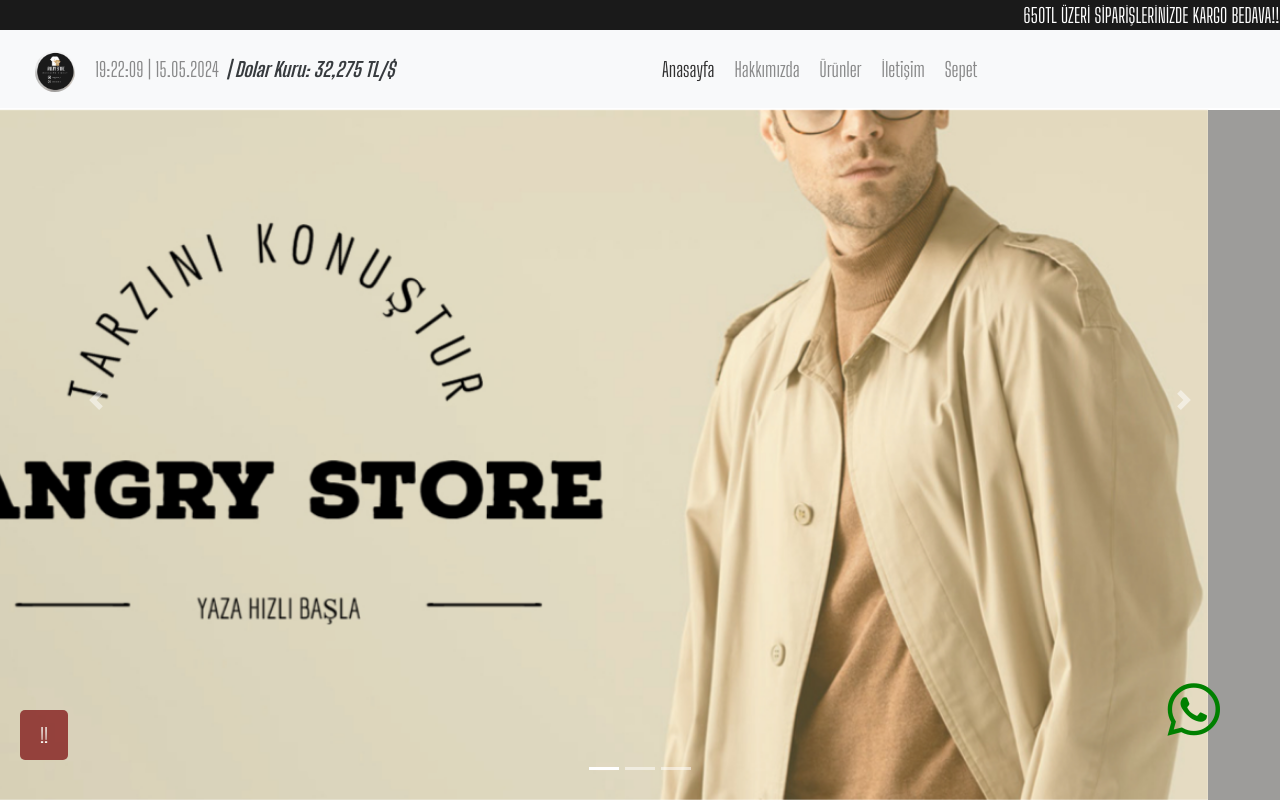
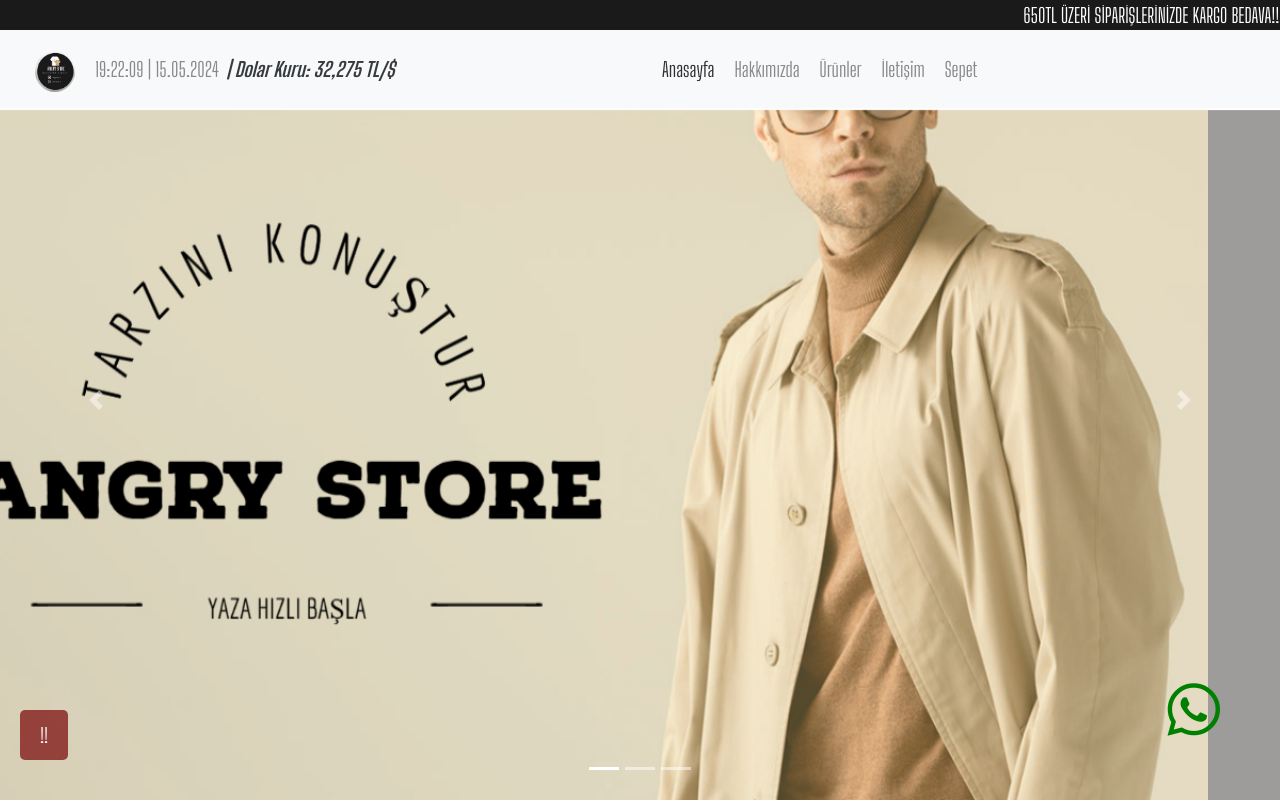
Before and after one commit to yusufkizgin/Angry_Store, a plain HTML site: page index.html in a window 1280 px wide. Shown: the top 802 px of the page. Drawn offline with nearby package versions, Linux system fonts and the light colour scheme; no server answers; a web font is replaced by a local one.

Commit message:
Slider küçük ekranlara uyumlu hale getirildi.

```diff
--- a/css/style.css
+++ b/css/style.css
@@ -58,8 +58,8 @@
   }
   .carousel-inner img {
     height: 100vh;
-    width: 100%;
-    object-fit: cover;
+    width: 100vw;
+    object-fit:fill;
   }
   .carousel-inner {
   overflow: hidden;
```
